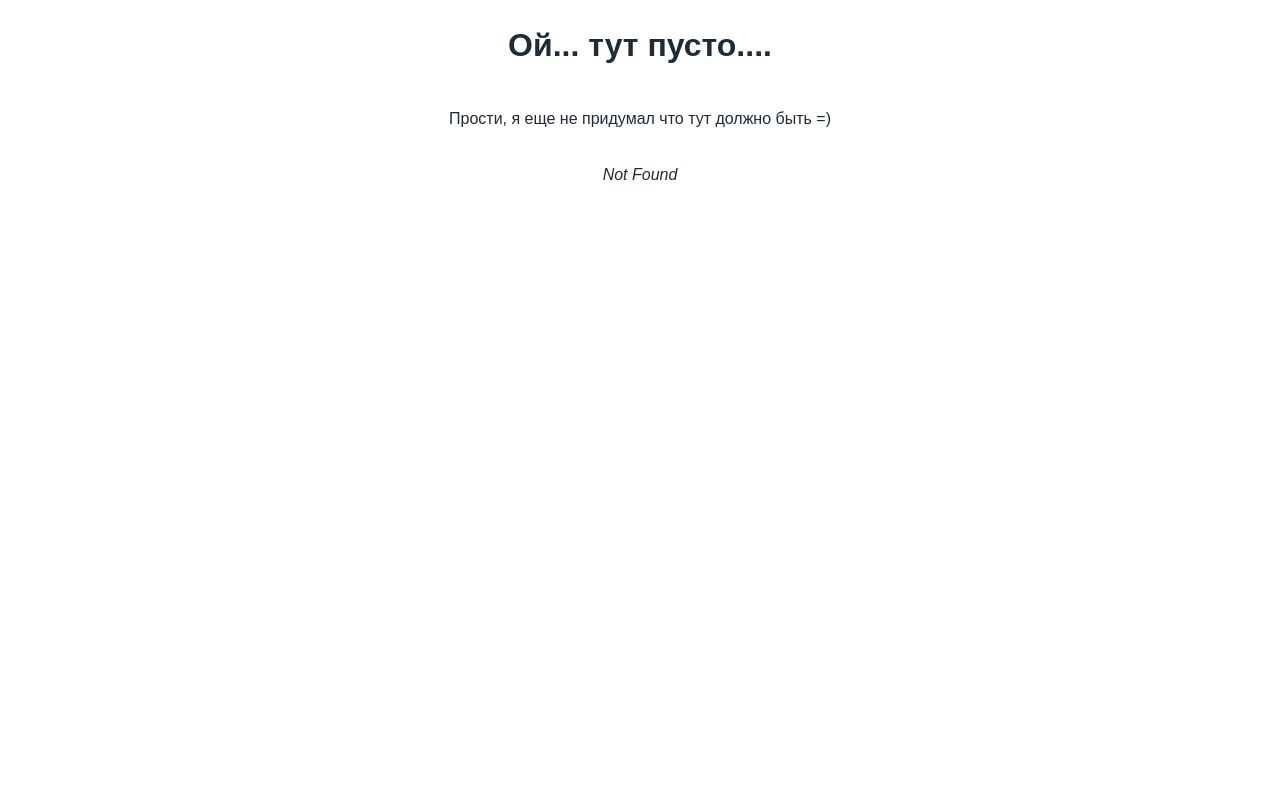
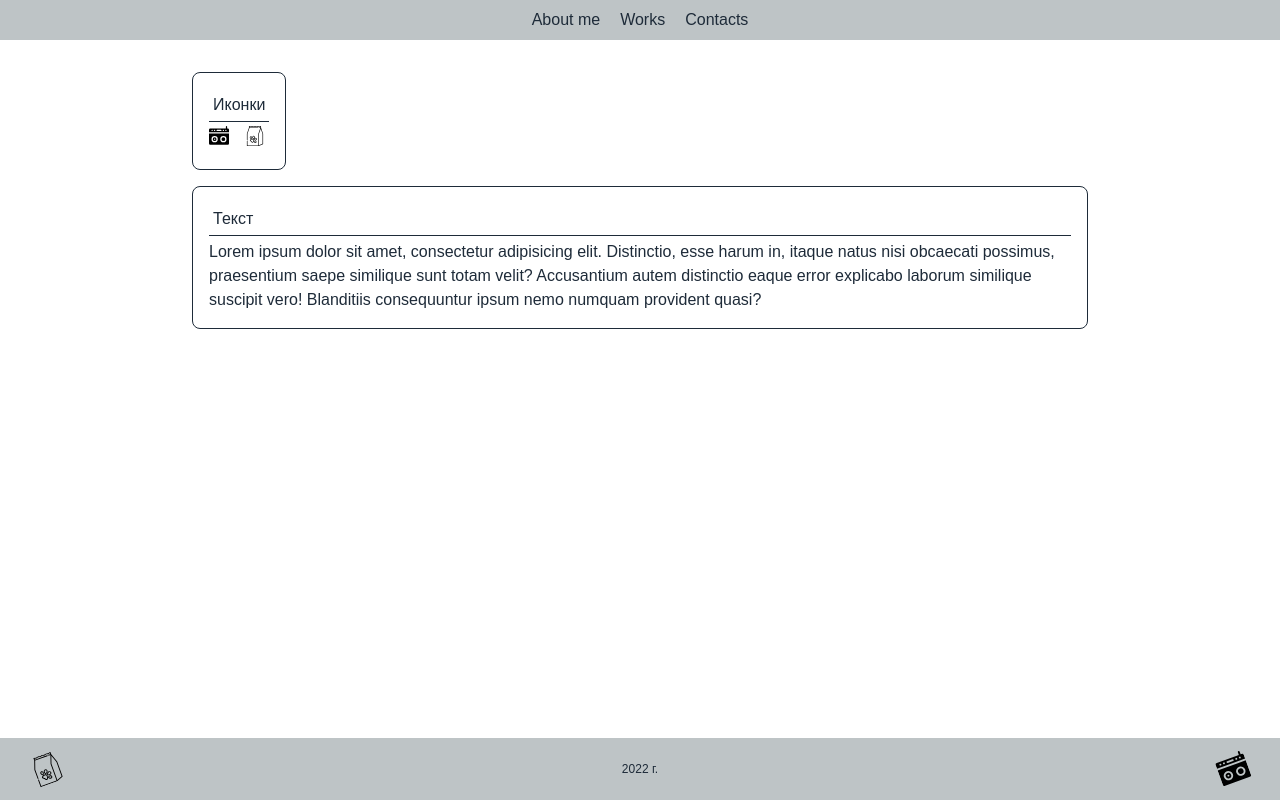
Before and after one commit to Lazard-Live/MyGallery, a React (Vite) app: page /uikit in a window 1280 px wide. Before the commit this address had no page. Built offline with nearby package versions, Linux system fonts and the light colour scheme; a web font is replaced by a local one.

Commit message:
Добавил uikit.jsx и uikit.scss

```diff
--- a/package.json
+++ b/package.json
@@ -7,7 +7,7 @@
     "scripts": {
         "dev": "vite",
         "build": "vite build",
-        "preview": "vite preview",
+        "preview": "vite preview"
     },
     "dependencies": {
         "localforage": "^1.10.0",
--- a/src/component/header/header.scss
+++ b/src/component/header/header.scss
@@ -11,7 +11,7 @@
 
     &_list {
         display: inline-flex;
-        gap: 1rem;
+        gap: 4px;
         justify-content: center;
         width: 100%;
         padding: 0;
--- a/src/component/main/main.scss
+++ b/src/component/main/main.scss
@@ -1,6 +1,4 @@
 .main {
     padding: 2rem;
-    display: flex;
-    justify-content: center;
     flex-grow: 1;
 }
--- a/src/lib.scss
+++ b/src/lib.scss
@@ -12,3 +12,4 @@
 @import 'routes/root/root';
 @import 'routes/about/about';
 @import 'routes/error-page/404';
+@import 'routes/uikit/uikit';
--- a/src/main.jsx
+++ b/src/main.jsx
@@ -11,6 +11,7 @@ import About from './routes/about/about.jsx';
 import Contacts from './routes/contacts/contacts.jsx';
 import Works from './routes/works/works.jsx';
 import ErrorPage from './routes/error-page/404.jsx';
+import Uikit from "./routes/uikit/uikit";
 
 const router = createBrowserRouter([
     {
@@ -34,6 +35,10 @@ const router = createBrowserRouter([
                 path: '/contacts',
                 element: <Contacts />,
             },
+            {
+                path: '/uikit',
+                element: <Uikit />,
+            },
         ],
     },
 ]);
--- /dev/null
+++ b/src/routes/uikit/uikit.jsx
@@ -0,0 +1,21 @@
+import Icon_Edge from '../../component/icon/edge.jsx';
+import Icon_Pocket from '../../component/icon/pocket';
+
+export default function Uikit() {
+    return (
+        <div className={'uikit'}>
+            <div className="uikit_block">
+                <div className="uikit_title">Иконки</div>
+                <div className={'uikit_icon'}>
+                        <Icon_Edge />
+                        <Icon_Pocket />
+                </div>
+            </div>
+
+            <div className="uikit_block">
+                <div className="uikit_title">Текст</div>
+                Lorem ipsum dolor sit amet, consectetur adipisicing elit. Distinctio, esse harum in, itaque natus nisi obcaecati possimus, praesentium saepe similique sunt totam velit? Accusantium autem distinctio eaque error explicabo laborum similique suscipit vero! Blanditiis consequuntur ipsum nemo numquam provident quasi?
+            </div>
+        </div>
+    );
+}
--- /dev/null
+++ b/src/routes/uikit/uikit.scss
@@ -0,0 +1,31 @@
+.uikit {
+    padding: 0 10rem;
+    display: flex;
+    flex-direction: column;
+    align-items: flex-start;
+
+    &_block {
+        display: inline-block;
+        padding: 1rem;
+        margin: 0 0 1rem 0;
+        overflow: hidden;
+        border: 1px solid $color-text;
+        border-radius: 8px;
+
+        &__fluid {
+            width: 100%;
+        }
+    }
+
+    &_icon {
+        display: inline-flex;
+        height: 20px;
+        gap: 1rem;
+    }
+
+    &_title {
+      padding: 4px;
+      margin: 0 0 4px 0;
+      border-bottom: 1px solid $color-text;
+    }
+}
```
